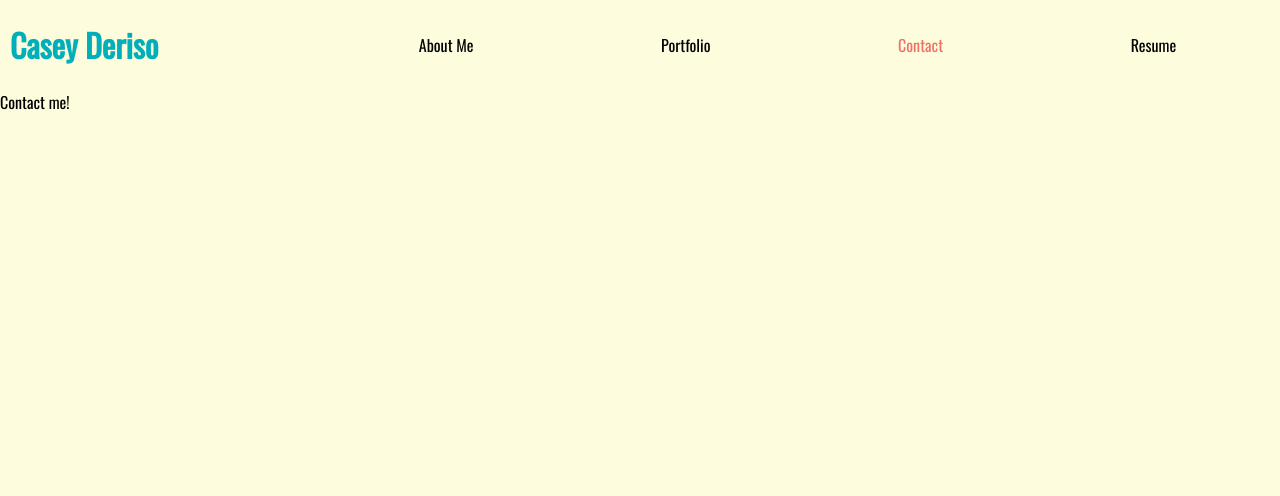
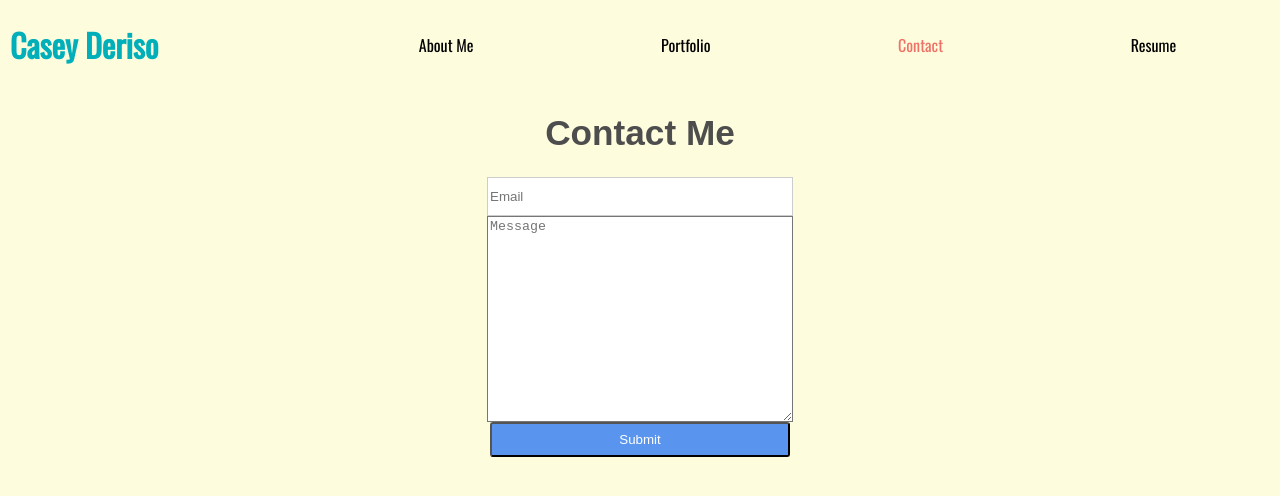
Before and after one commit to CaseyDeriso/react-portfolio, a React (Create React App) app: page / in a window 1280 px wide. Both pictures are taken after a click on the link "Contact". Shown: the top 496 px of the page. Built offline with nearby package versions, Linux system fonts and the light colour scheme.

Commit message:
created contact form

```diff
--- a/src/App.js
+++ b/src/App.js
@@ -4,9 +4,13 @@ import styled from "styled-components";
 import AboutMe from "./components/AboutMe";
 import Resume from "./components/Resume";
 import Nav from "./components/Nav";
+import Portfolio from "./components/Portfolio";
+import Contact from "./components/Contact"
+
+import projects from "./projects.json"
+
 import "./index.css";
-import Portfolio from "./components/Portfolio";
-import projects from "./projects.json"
+
 
 const MainElement = styled.main`
   background-color: #fdfcdc;
@@ -43,7 +47,7 @@ const App = () => {
       case sections[0].name:
         return <AboutMe section={sections[0]}></AboutMe>;
       case sections[2].name:
-        return <div>{sections[2].description}</div>;
+        return <Contact></Contact>;
       case sections[3].name:
         return <Resume></Resume>;
 
--- /dev/null
+++ b/src/components/Contact/index.js
@@ -0,0 +1,74 @@
+import React from "react";
+import styled from "styled-components";
+
+// Forms, inputs, buttons
+
+const FormWrapper = styled.div`
+    display: flex;
+    align-items: center;
+    justify-content: center;
+    flex-direction: column;
+`
+
+const Form = styled.form`
+  width: 300px;
+  display: flex;
+  flex-direction: column;
+  align-items: center;
+`;
+
+const Input = styled.input`
+  width: 300px;
+  height: 35px;
+  border: 1px solid #ccc;
+  background-color: #fff;
+`;
+
+const TextArea = styled.textarea`
+  width: 300px;
+  height: 200px;
+  border: 1px soild #ccc;
+  background-color: #fff;
+`
+
+const Button = styled.button`
+  width: 300px;
+  height: 35px;
+  background-color: #5995ef;
+  color: #fff;
+  border-radius: 3px;
+`;
+
+// Text
+
+const Title = styled.h1`
+  font-family: 'Raleway', sans-serif;
+  font-weight: 600;
+  color: #4d4d4d;
+  font-size: 2.2em;
+`;
+
+
+const Text = styled.p`
+  font-family: 'Raleway', sans-serif;
+  color: ${props => props.color || '#4d4d4d'}
+`;
+
+
+function Contact() {
+
+
+
+  return(
+    <FormWrapper>
+    <Title>Contact Me</Title>
+    <Form>
+      <Input type="text" name="email" placeholder="Email" />
+      <TextArea type="text" name="messgae" placeholder="Message" />
+      <Button type="submit">Submit</Button>
+    </Form>
+  </FormWrapper>
+  )
+}
+
+export default Contact;
```
